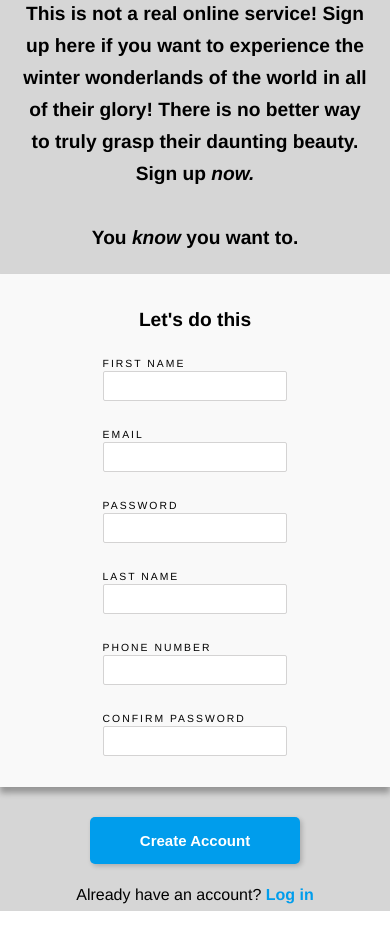
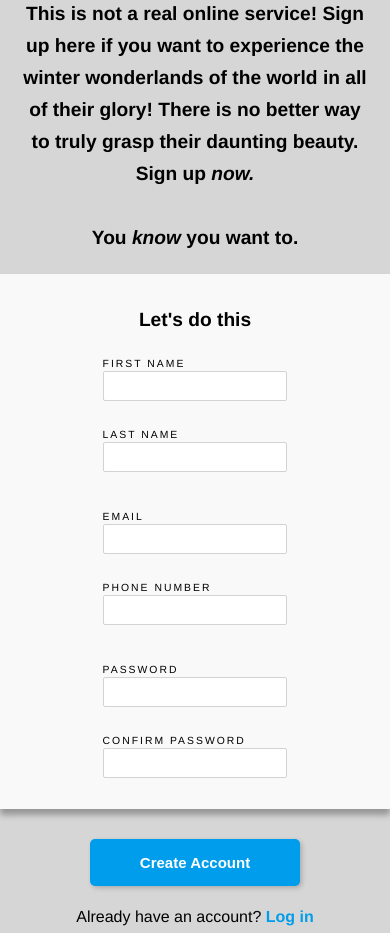
Before and after one commit to amarkos27/sign-up-form, a plain HTML site: page index.html in a window 390 px wide. Shown: the part 191-1124 px from the top of the page. Before the commit the page ends 1102 px from the top, so only its background shows below. Drawn offline with Linux system fonts and the light colour scheme.

Commit message:
Change input layout to rows instead of columns
Previously, the inputs were arranged by column, but this produced
undesired effects when changing focus with the tab key. Arrange them by
row to fix this.

```diff
--- a/index.html
+++ b/index.html
@@ -36,28 +36,30 @@
                 <h1>Let's do this</h1>
             </header>
             <ul>
-                <div class="col">
+                <div class="row">
                     <li>
                         <label for="first-name">FIRST NAME</label>
                         <input type="text" id="first-name" name="first-name">
                     </li>
                     <li>
+                        <label for="last-name">LAST NAME</label>
+                        <input type="text" id="last-name" name="last-name">
+                    </li>
+                </div>
+                <div class="row">
+                    <li>
                         <label for="email">EMAIL</label>
                         <input type="email" name="email" id="email">
                     </li>
                     <li>
+                        <label for="phone">PHONE NUMBER</label>
+                        <input type="tel" name="phone" id="phone">
+                    </li>
+                </div>
+                <div class="row">
+                    <li>
                         <label for="pwd">PASSWORD</label>
                         <input type="password" name="password" id="pwd">
-                    </li>
-                </div>
-                <div class="col">
-                    <li>
-                        <label for="last-name">LAST NAME</label>
-                        <input type="text" id="last-name" name="last-name">
-                    </li>
-                    <li>
-                        <label for="phone">PHONE NUMBER</label>
-                        <input type="tel" name="phone" id="phone">
                     </li>
                     <li>
                         <label for="confirm">CONFIRM PASSWORD</label>
--- a/style.css
+++ b/style.css
@@ -28,12 +28,12 @@ label{
     font-family: inherit;
     font-size: 100%;
     width: 100%;
-    padding: 0;
     margin: 0;
     height: 30px;
 }
 
 input{
+    padding: 5px;
     appearance: none;
     border: 1px solid #d4d3d3;
     border-radius: 2px;
@@ -63,7 +63,7 @@ input{
 .cover-photo h1{
     font-family: 'snowtops', sans-serif;
     color: white;
-    margin-left: 20px;
+    margin: 0 0 0 20px;
 }
 
 .cover-photo .footer-container{
@@ -116,21 +116,25 @@ footer a{
     padding: 0;
 }
 
-.col{
+.row{
+    width: 100%;
     display: flex;
-    flex-direction: column;
-    gap: 20px;
-    width: 50%;
+    gap: 40px;
 }
 
 .sign-up ul{
     margin: 0;
     display: flex;
+    flex-direction: column;
     list-style: none;
     justify-content: flex-start;
     padding: 0;
-    gap: 3em;
+    gap: 1em;
     width: 80%;
+}
+
+ul li{
+    width: 100%;
 }
 
 .sign-up label{
@@ -195,7 +199,7 @@ p.existing a:active{
         padding: 0;
         position: absolute;
         bottom: 0px;
-        right: 10px;
+        right: 15px;
     }
 
     .footer-container footer,
@@ -211,27 +215,24 @@ p.existing a:active{
         flex-direction: column;
     }
 
-    .sign-up > header > h1{
-        width: 100%;
-        text-align: center;
-        flex: 1;
-    }
-
-    .sign-up form h1{
+    .sign-up h1{
         width: 100%;
         text-align: center;
     }
 
-    .sign-up ul{
-        flex-direction: column;
-        align-items: center;
-        margin: 0 auto;
+    ul,
+    .row{
         gap: 5px;
     }
 
-    .col{
+    .sign-up ul{
+        align-items: center;
+        margin: 0 auto;
+    }
+
+    .row{
+        flex-direction: column;
         width: 70%;
-        gap: 5px;
     }
 
     .sign-up button{
```
